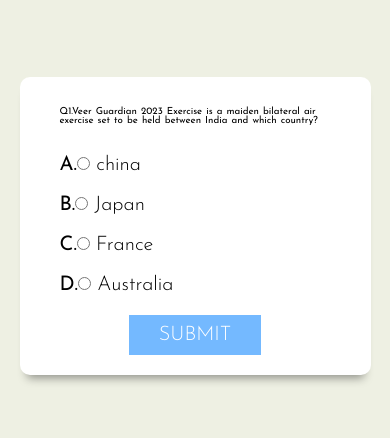
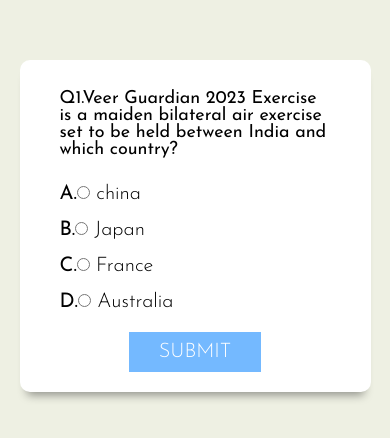
Before and after one commit to panditshivammishra/myQuiz.github.io, a plain HTML site: page index.html in a window 390 px wide. Shown: the part 196-634 px from the top of the page. Drawn offline with Linux system fonts and the light colour scheme.

Commit message:
changes has beem  made

```diff
--- a/style.css
+++ b/style.css
@@ -31,9 +31,9 @@ html{
 .inn-div li{
  font-size:2rem;
  position:relative;
- top:2rem;
+ top:1rem;
  list-style:none;
- margin:2rem 0rem;
+ margin:1.6rem 0rem;
  font-weight: 400;
 }
 input{
@@ -80,8 +80,8 @@ h2{
     .inn-div{
         width:90vw;
     }
-    h1{
-       word-spacing: .1em;
+    h1.question{
+       font-size: 4.6vw;
     }
     .inn-div li{
         top:1rem;
```
